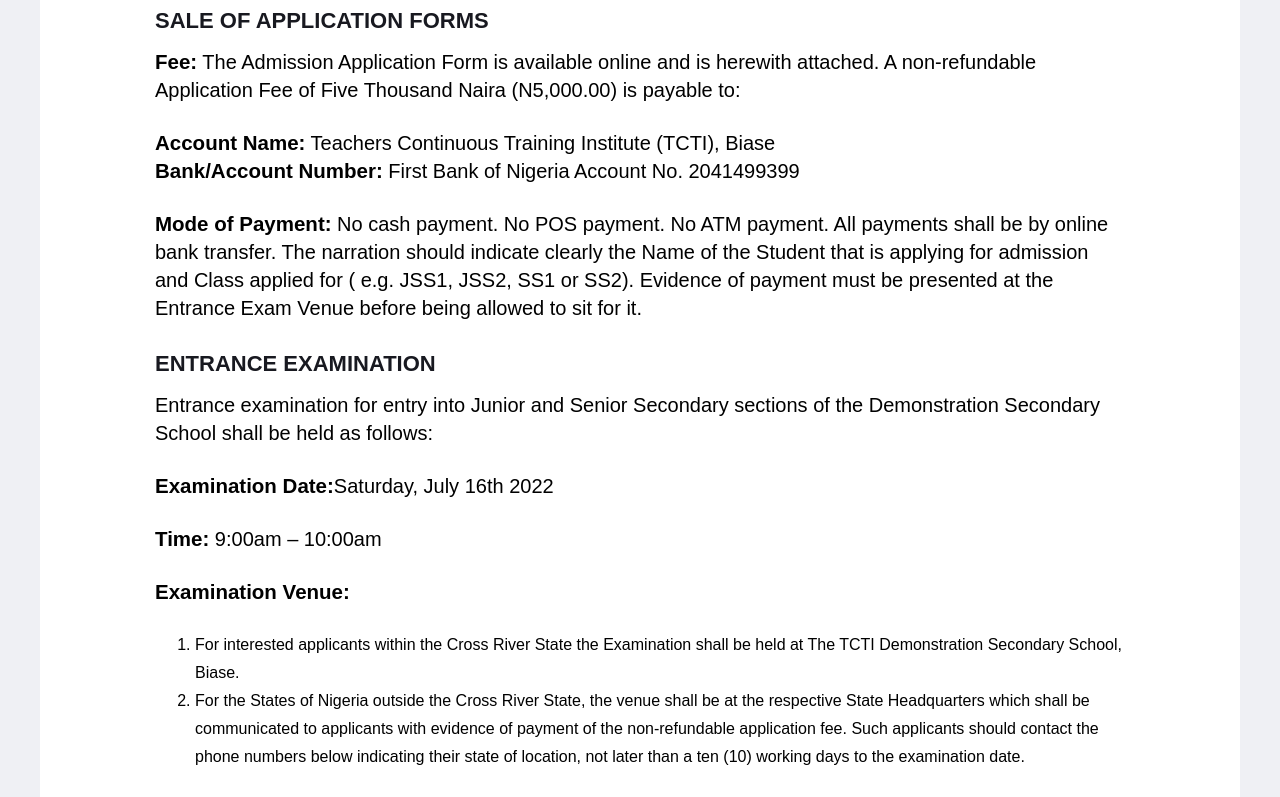
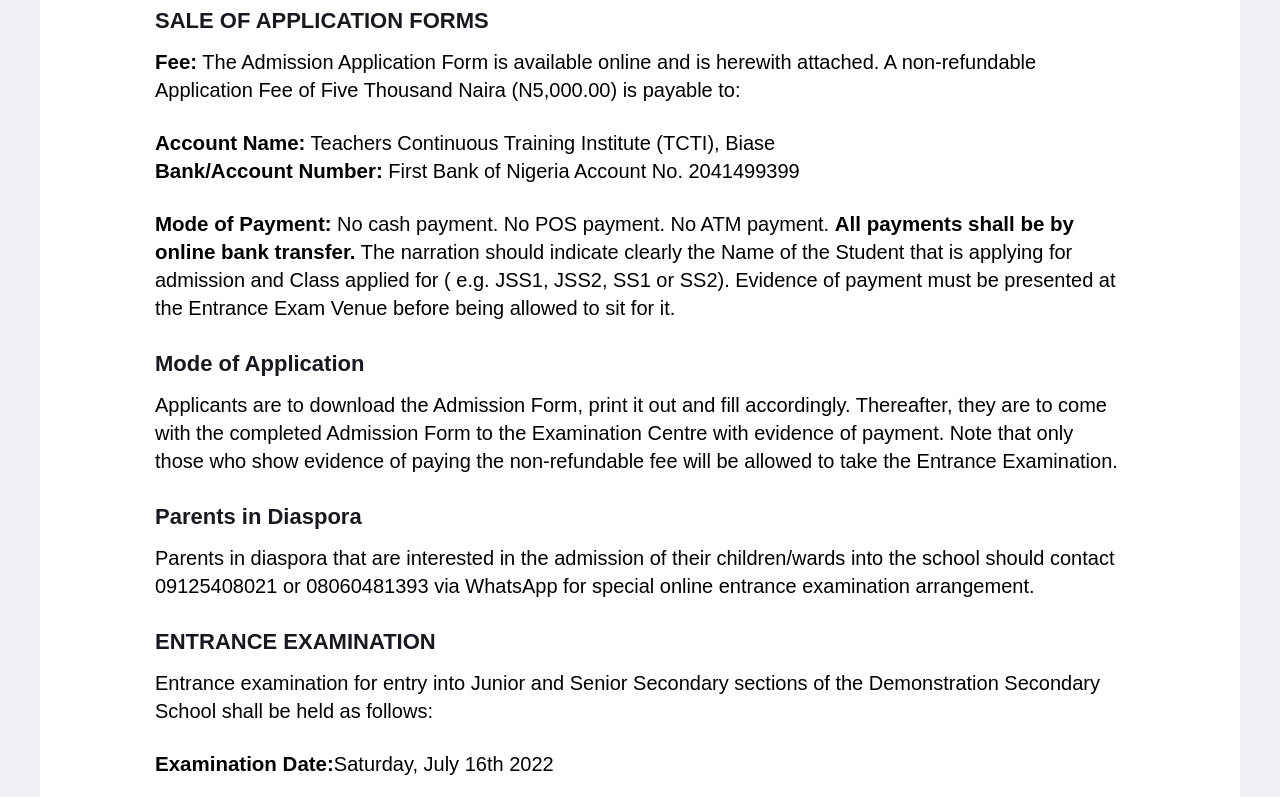
Before and after one commit to PatrickEdet/tctib, a plain HTML site: page admission.html in a window 1280 px wide. Shown: the part 1601-2398 px from the top of the page. Drawn offline with Linux system fonts and the light colour scheme; files whose address does not match are found by name; a web font is replaced by a local one.

Commit message:
admission.html 2nd update

```diff
--- a/admission.html
+++ b/admission.html
@@ -172,12 +172,10 @@
             <div class="container">
                 <div class="row">
                     <div class="col-md-12">
-                        <h1 class="heading-primary probootstrap-animate fadeInUp probootstrap-animated">ADMISSION!!</h1>
+                        <h1 class="heading-primary probootstrap-animate fadeInUp probootstrap-animated">ADMISSION! &nbsp; &nbsp; &nbsp;  ADMISSION!! &nbsp; &nbsp; &nbsp;  ADMISSION!!!</h1>
 
                         <div class="probootstrap-animate fadeInUp probootstrap-animated">
-                            <h2 class="heading-secondary">Few Vacancies Exist For The 2022/23 Admission Of Students From
-                                All States Of The
-                                Federation At The TCTI Demonstration Secondary School, Biase, Cross River State</h3>
+                            <h2 class="heading-secondary">FEW VACANCIES EXIST FOR THE 2022/23 ADMISSION OF STUDENTS FROM ALL STATES OF THE FEDERATION AT THE TCTI DEMONSTRATION SECONDARY SCHOOL, BIASE, CROSS RIVER STATE</h2>
                         </div>
 
                         <div class="about-content">
@@ -237,14 +235,31 @@
                                     </p>
                                     <p class="paragraph-text"><strong>Mode of Payment:</strong> No cash payment. No POS
                                         payment. No ATM
-                                        payment. All
-                                        payments shall be by online bank transfer. The narration should indicate
+                                        payment. <strong>All
+                                        payments shall be by online bank transfer.</strong> The narration should indicate
                                         clearly the Name of the Student that is applying for admission and Class
                                         applied for ( e.g. JSS1, JSS2, SS1 or SS2). Evidence of payment must be
                                         presented at the Entrance Exam Venue before being allowed to sit for it.
                                     </p>
                                 </div>
                             </section>
+                            <section>
+                                <h3 class="heading-tertiary">Mode of Application</h3>
+                                <div class="probootstrap-animate fadeInUp probootstrap-animated">
+                            <p  class="paragraph-text">Applicants are to download the Admission Form, print it out and fill accordingly.
+                                     Thereafter, they are to come with the completed
+                                    Admission Form to the Examination
+                            Centre with evidence of payment. Note that only those who show evidence
+                         of paying the
+                                non-refundable fee will be allowed to take the Entrance Examination.</p>
+                            </div>
+                            </section>
+                            <section>
+                                <h3 class="heading-tertiary"> Parents in Diaspora</h3>
+                                <div class="probootstrap-animate fadeInUp probootstrap-animated">
+<p class="paragraph-text">Parents in diaspora that are interested in the admission of their children/wards into the school should contact 09125408021 or 08060481393 via WhatsApp for special online entrance examination arrangement.</p>
+</div>
+</section>
 
                             <section class="probootstrap-animate fadeInUp probootstrap-animated">
                                 <h3 class="heading-tertiary">ENTRANCE EXAMINATION</h3>
```
Also changed, not shown: index.html (+4 -4 lines), news.html (+2 -2 lines).
